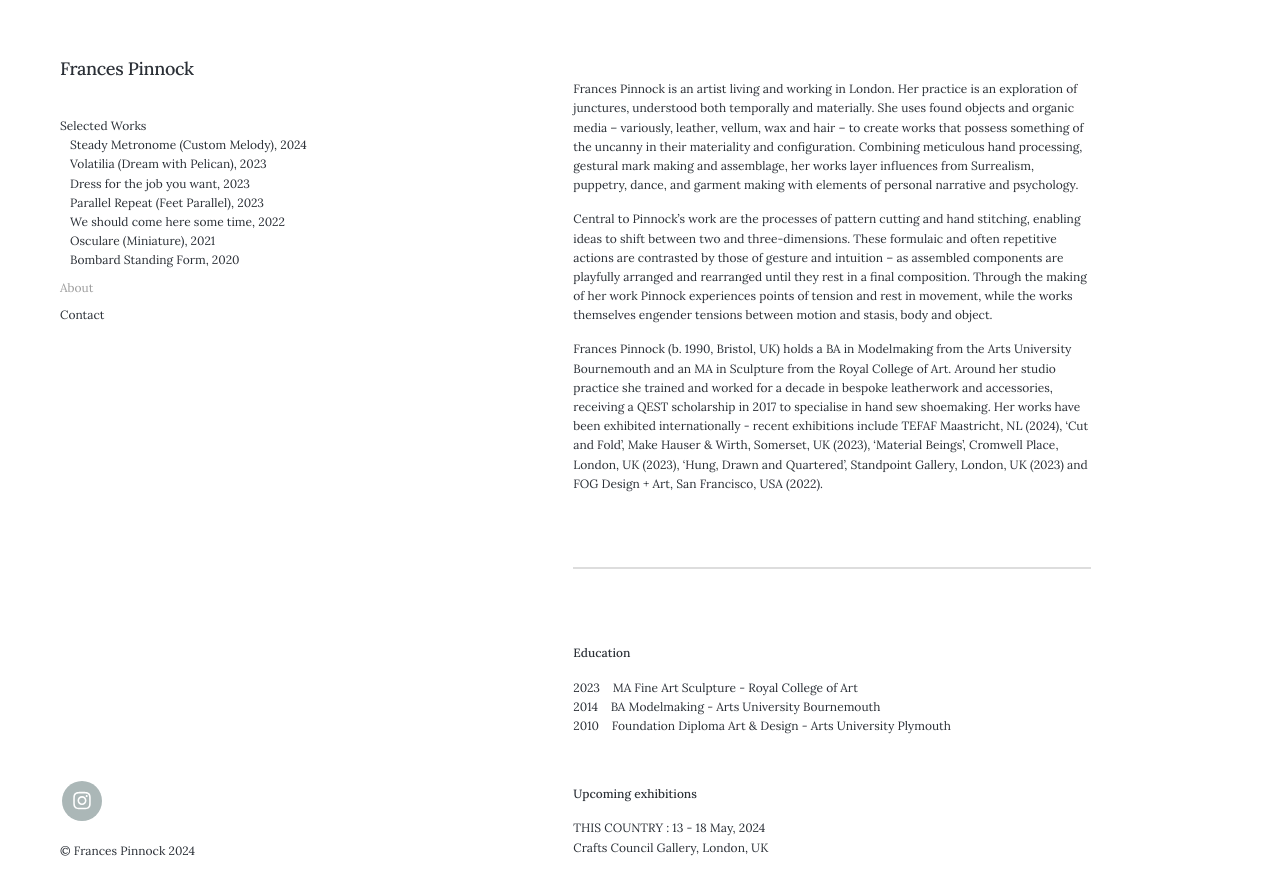
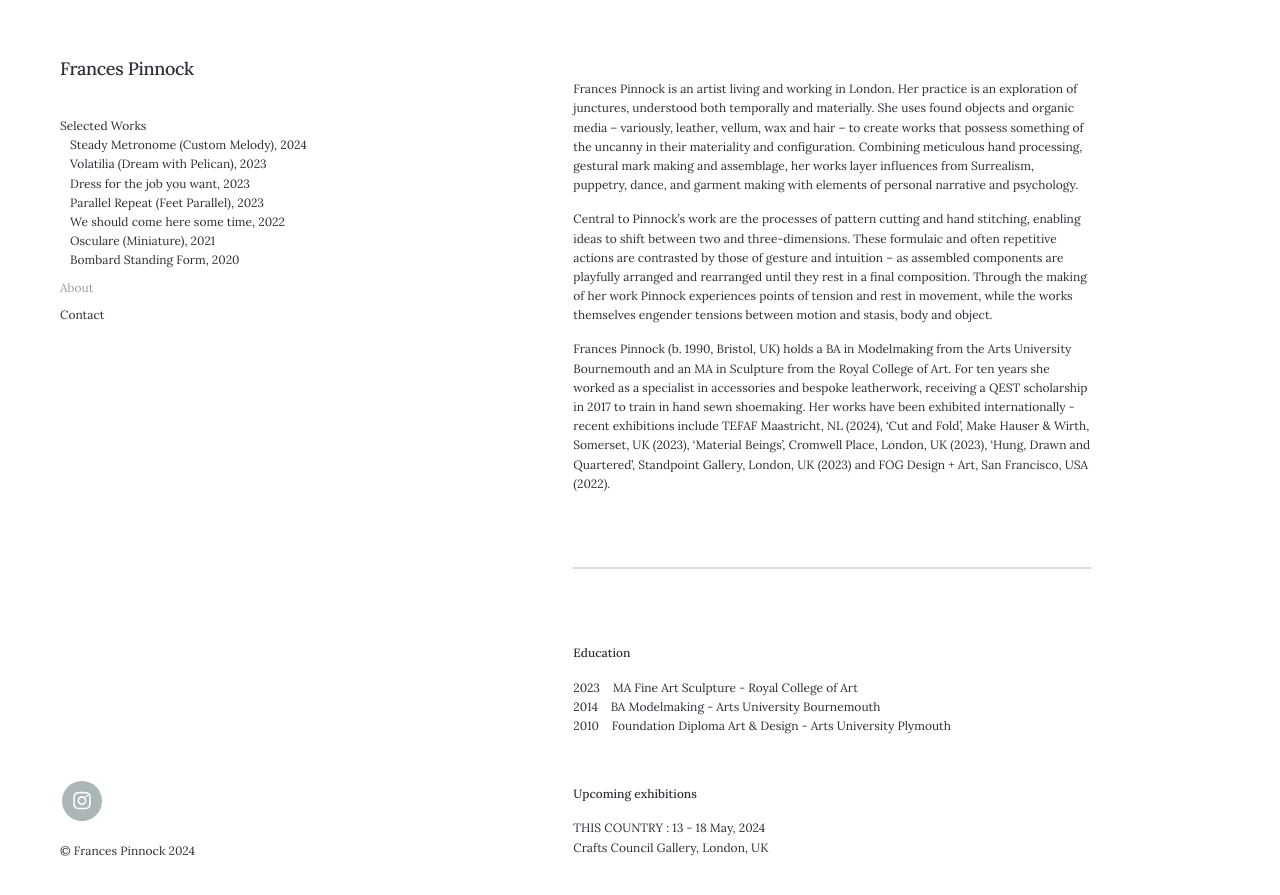
Before and after one commit to francespinnock/francespinnock.github.io, a Jekyll site: the page built from _pages/about.md, in a window 1280 px wide and 900 px high. Shown: the top 895 px of the window. Built offline with Jekyll 4.4.1, drawn with Linux system fonts in a browser that asks for light colours; nearby versions of some CDN libraries.

Commit message:
Update about.md

```diff
--- a/_pages/about.md
+++ b/_pages/about.md
@@ -10,7 +10,7 @@ Frances Pinnock is an artist living and working in London. Her practice is an ex
 
 Central to Pinnock’s work are the processes of pattern cutting and hand stitching, enabling ideas to shift between two and three-dimensions. These formulaic and often repetitive actions are contrasted by those of gesture and intuition – as assembled components are playfully arranged and rearranged until they rest in a final composition. Through the making of her work Pinnock experiences points of tension and rest in movement, while the works themselves engender tensions between motion and stasis, body and object.
 
-Frances Pinnock (b. 1990, Bristol, UK) holds a BA in Modelmaking from the Arts University Bournemouth and an MA in Sculpture from the Royal College of Art. Around her studio practice she trained and worked for a decade in bespoke leatherwork and accessories, receiving a QEST scholarship in 2017 to specialise in hand sew shoemaking. Her works have been exhibited internationally - recent exhibitions include TEFAF Maastricht, NL (2024), 'Cut and Fold', Make Hauser & Wirth, Somerset, UK (2023), 'Material Beings', Cromwell Place, London, UK (2023), 'Hung, Drawn and Quartered', Standpoint Gallery, London, UK (2023) and FOG Design + Art, San Francisco, USA (2022).
+Frances Pinnock (b. 1990, Bristol, UK) holds a BA in Modelmaking from the Arts University Bournemouth and an MA in Sculpture from the Royal College of Art. For ten years she worked as a specialist in accessories and bespoke leatherwork, receiving a QEST scholarship in 2017 to train in hand sewn shoemaking. Her works have been exhibited internationally - recent exhibitions include TEFAF Maastricht, NL (2024), 'Cut and Fold', Make Hauser & Wirth, Somerset, UK (2023), 'Material Beings', Cromwell Place, London, UK (2023), 'Hung, Drawn and Quartered', Standpoint Gallery, London, UK (2023) and FOG Design + Art, San Francisco, USA (2022).
 
 
 
```
